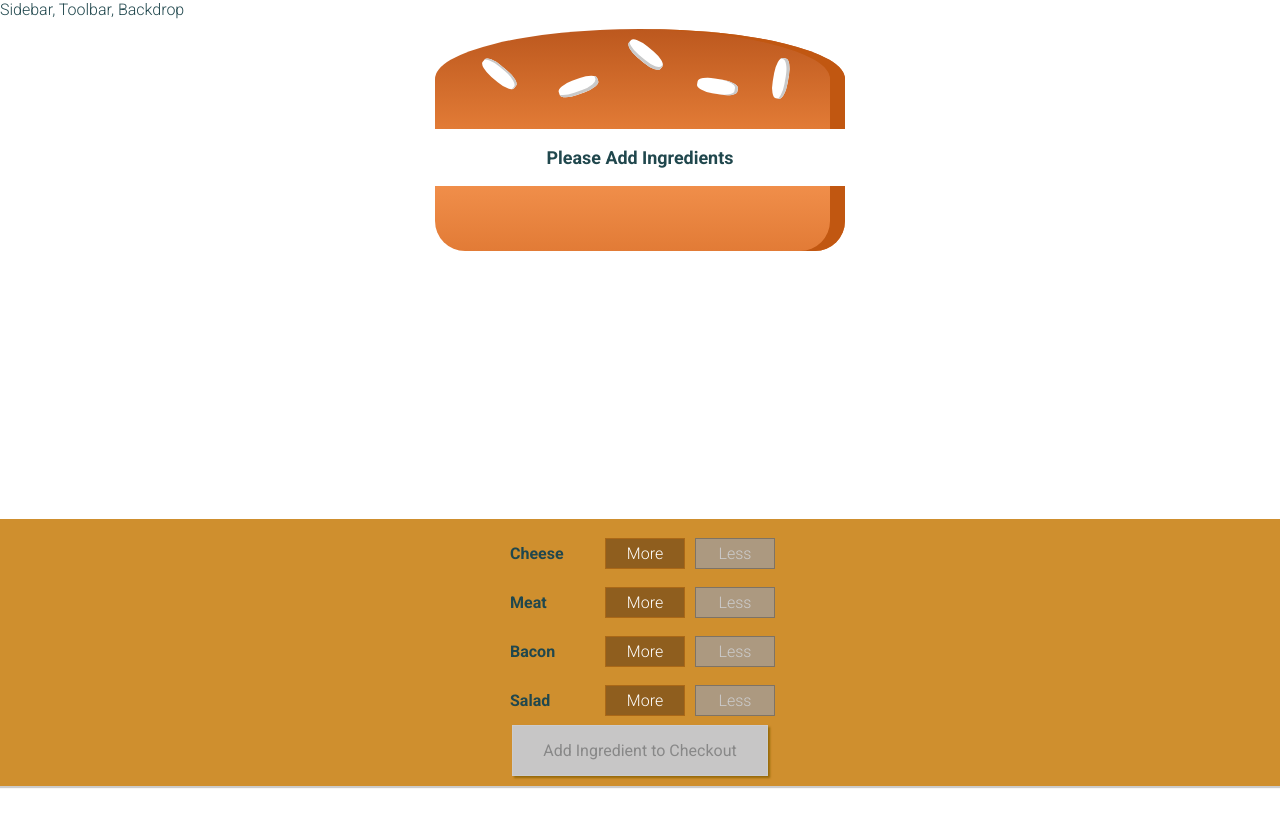
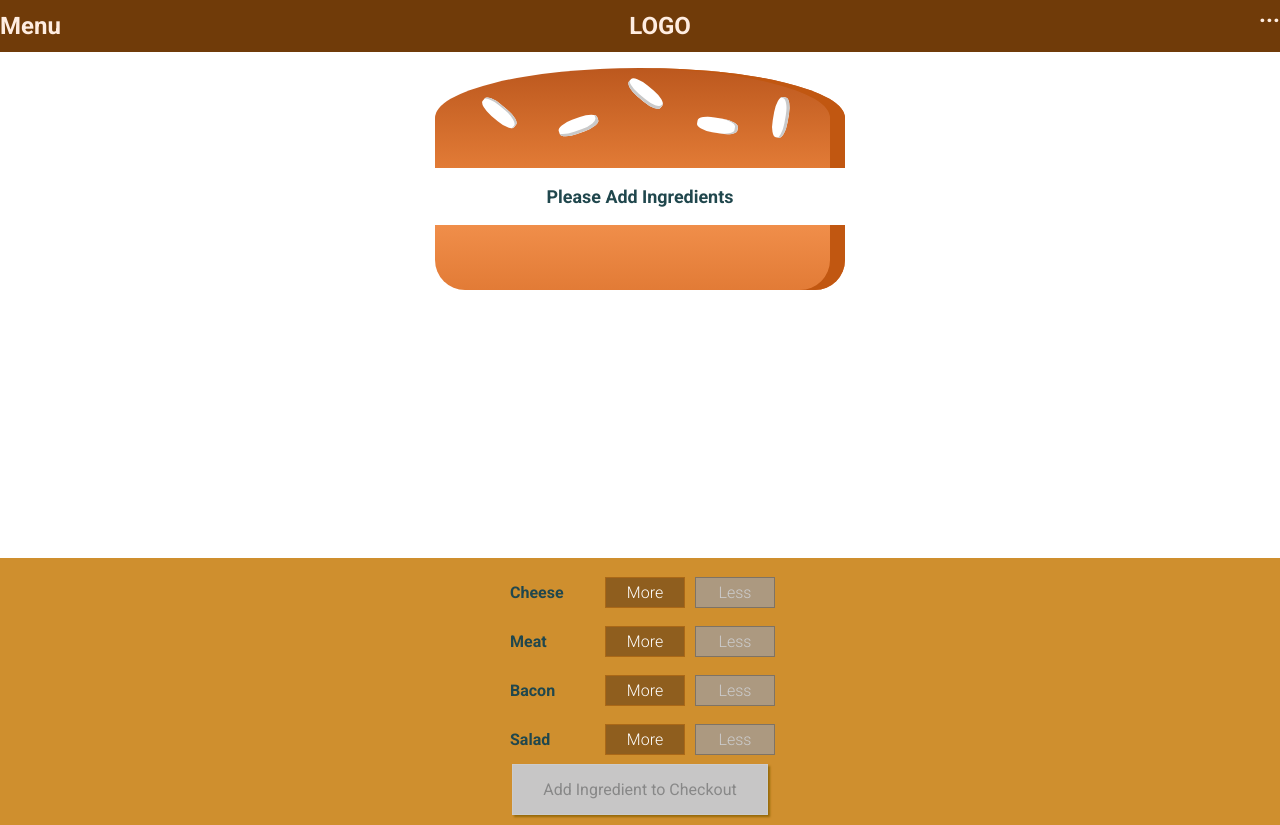
Before and after one commit to InclinedScorpio/Burger-Builder, a React (Create React App) app: page / in a window 1280 px wide. Before the commit the page ends 800 px from the top, so only its background shows below. Built offline with nearby package versions, Linux system fonts and the light colour scheme.

Commit message:
Toolbar,Custom Buttom

```diff
--- a/src/components/BuildControls/BuildControls.js
+++ b/src/components/BuildControls/BuildControls.js
@@ -33,7 +33,7 @@ const BuildControls = props => {
 				onClick={props.paymentStarted}
 			>
 				{props.isCheckoutAvailable ? (
-					<span>Pay {props.priceToPay}$</span>
+					<span>Pay {props.priceToPay.toFixed(2)}$</span>
 				) : (
 					"Add Ingredient to Checkout"
 				)}
--- a/src/components/BuildControls/BuildControls.module.css
+++ b/src/components/BuildControls/BuildControls.module.css
@@ -36,7 +36,7 @@
 }
 
 .OrderButton:not(:disabled) {
-	animation: enable 0.3s linear;
+	animation: enable 0.4s linear;
 }
 
 @keyframes enable {
@@ -44,7 +44,7 @@
 		transform: scale(1);
 	}
 	60% {
-		transform: scale(1.1);
+		transform: scale(1.3);
 	}
 	100% {
 		transform: scale(1);
--- a/src/components/Burger/OrderSummary.js/OrderSummary.js
+++ b/src/components/Burger/OrderSummary.js/OrderSummary.js
@@ -1,5 +1,8 @@
 import React from "react";
+
+//components
 import Auxiliary from "../../../hoc/Auxiliary";
+import Button from "../../UI/Button/Button";
 
 const OrderSummary = props => {
 	let igChoosen = Object.keys(props.ingredients).map((ig, index) => {
@@ -16,8 +19,13 @@ const OrderSummary = props => {
 			<h3>Order Includes :</h3>
 			{igChoosen}
 			<p>
-				Total : <strong>{props.totalPrice}$</strong> <i>(Tax Included)</i>
+				Total : <strong>{props.totalPrice.toFixed(2)}$</strong>{" "}
+				<i>(Tax Included)</i>
 			</p>
+			<Button btnType="Success">Continue</Button>
+			<Button btnType="Danger" clicked={props.paymentCancelled}>
+				Cancel
+			</Button>
 		</Auxiliary>
 	);
 };
--- a/src/components/Layout/Layout.js
+++ b/src/components/Layout/Layout.js
@@ -1,11 +1,15 @@
 import React from "react";
 import Auxiliary from "../../hoc/Auxiliary";
+import Toolbar from "../Navigation/Toolbar/Toolbar";
+
+//style
+import styleLayout from "./Layout.module.css";
 
 const Layout = props => {
 	return (
 		<Auxiliary>
-			<div>Sidebar, Toolbar, Backdrop</div>
-			<main>{props.children}</main>
+			<Toolbar />
+			<main className={styleLayout.Content}>{props.children}</main>
 		</Auxiliary>
 	);
 };
--- /dev/null
+++ b/src/components/Layout/Layout.module.css
@@ -0,0 +1,3 @@
+.Content {
+	margin-top: 58px;
+}
--- /dev/null
+++ b/src/components/Navigation/Toolbar/Toolbar.js
@@ -0,0 +1,16 @@
+import React from "react";
+
+//style
+import styleTB from "./Toolbar.module.css";
+
+const Toolbar = props => {
+	return (
+		<header className={styleTB.Toolbar}>
+			<div>Menu</div>
+			<div>LOGO</div>
+			<nav> ...</nav>
+		</header>
+	);
+};
+
+export default Toolbar;
--- /dev/null
+++ b/src/components/Navigation/Toolbar/Toolbar.module.css
@@ -0,0 +1,19 @@
+.Toolbar {
+	height: 52px;
+	width: 100%;
+	position: fixed;
+	top: 0;
+	left: 0;
+	background-color: #703b09;
+	display: flex;
+	justify-content: space-between;
+	align-items: center;
+	z-index: 90;
+	color: rgb(255, 237, 225);
+	font-size: 3vh;
+	font-weight: 600;
+}
+
+.Toolbar nav {
+	height: 100%;
+}
--- /dev/null
+++ b/src/components/UI/Button/Button.js
@@ -0,0 +1,17 @@
+import React from "react";
+
+//style
+import styleBtn from "./Button.module.css";
+
+const Button = props => {
+	return (
+		<button
+			className={[styleBtn.Button, styleBtn[props.btnType]].join(" ")}
+			onClick={props.clicked}
+		>
+			{props.children}
+		</button>
+	);
+};
+
+export default Button;
--- /dev/null
+++ b/src/components/UI/Button/Button.module.css
@@ -0,0 +1,32 @@
+.Button {
+	background-color: transparent;
+	border: none;
+	color: white;
+	outline: none;
+	cursor: pointer;
+	font: inherit;
+	padding: 10px;
+	margin: 10px;
+	font-weight: bold;
+}
+
+.Button:first-of-type {
+	margin-left: 0;
+	padding-left: 0;
+}
+
+.Success {
+	color: #5c9210;
+}
+
+.Button.Success:hover {
+	color: #2f4e04;
+}
+
+.Danger {
+	color: #944317;
+}
+
+.Button.Danger:hover {
+	color: #4e2007;
+}
--- a/src/containers/BurgerBuilder/BurgerBuilder.js
+++ b/src/containers/BurgerBuilder/BurgerBuilder.js
@@ -8,10 +8,10 @@ import Modal from "../../components/UI/Modal/Modal";
 import OrderSummary from "../../components/Burger/OrderSummary.js/OrderSummary";
 
 const price = {
-	Salad: 2,
-	Bacon: 5,
-	Cheese: 3,
-	Meat: 7
+	Salad: 2.3,
+	Bacon: 5.2,
+	Cheese: 3.2,
+	Meat: 7.6
 };
 
 class BurgerBuilder extends Component {
@@ -79,6 +79,7 @@ class BurgerBuilder extends Component {
 					<OrderSummary
 						ingredients={this.state.ingredients}
 						totalPrice={this.state.totalPrice}
+						paymentCancelled={this.cancelPaymentHandler}
 					/>
 				</Modal>
 
```
Also changed, not shown: src/assets/images/burger-logo.png (added).
